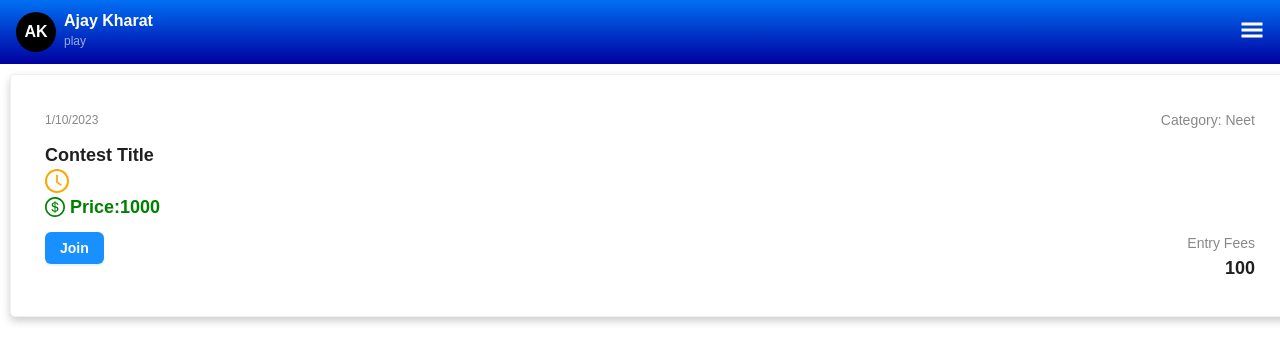
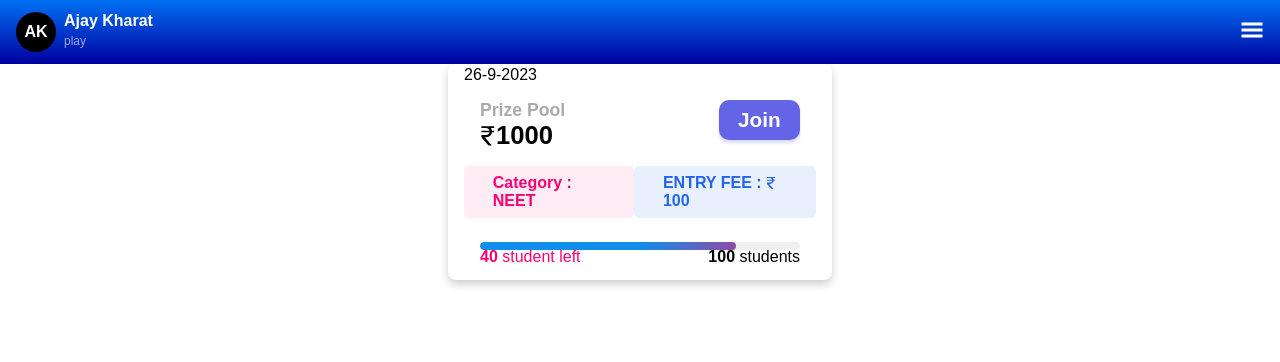
Before and after one commit to ewq3666/frontend, a React (Create React App) app: page / in a window 1280 px wide. Shown: the top 362 px of the page. Built offline with nearby package versions, Linux system fonts and the light colour scheme; sample sign-in values are in the browser's storage.

Commit message:
contestcard add

```diff
--- a/src/Components/ContestCard/ContestCard.jsx
+++ b/src/Components/ContestCard/ContestCard.jsx
@@ -1,70 +1,58 @@
 import React, { useState, useEffect } from 'react';
-import { Card, Button } from 'antd';
-import { ClockCircleOutlined, DollarCircleOutlined } from '@ant-design/icons';
-import './styles.scss';
+import { Card, Button, Progress } from 'antd';
+import './contestcard.scss';
+import { BsCurrencyRupee } from 'react-icons/bs';
 
 const ContestCard = () => {
-  const [countdown, setCountdown] = useState({ days: 0, hours: 0, minutes: 0, seconds: 0 });
 
-  const calculateCountdown = () => {
-    const targetDate = new Date('2023-01-10T00:00:00Z');
-    const now = new Date();
-    const timeDifference = targetDate - now;
+  const currentDate = new Date();
+  const year = currentDate.getFullYear();
+  const month = currentDate.getMonth() + 1;
+  const day = currentDate.getDate();
+  const formattedDate = `${day}-${month}-${year}`;
 
-    if (timeDifference > 0) {
-      const days = Math.floor(timeDifference / (1000 * 60 * 60 * 24));
-      const hours = Math.floor((timeDifference % (1000 * 60 * 60 * 24)) / (1000 * 60 * 60));
-      const minutes = Math.floor((timeDifference % (1000 * 60 * 60)) / (1000 * 60));
-      const seconds = Math.floor((timeDifference % (1000 * 60)) / 1000);
-
-      setCountdown({ days, hours, minutes, seconds });
-    }
-  };
-
-  useEffect(() => {
-    const interval = setInterval(calculateCountdown, 1000);
-
-    return () => {
-      clearInterval(interval);
-    };
-  }, []);
+  const [progress, setProgress] = useState(80)
+  const twoColors = { '50%': '#108ee9', '100%': '#e31f77' };
 
   return (
-    <Card className="contest-card">
-      <div className="contest-card-header">
-        <div className="contest-card-date">
-          <p className="date-text">1/10/2023</p>
+    <div className="contest-card">
+      <div className="contest-card__header-time-container">
+        <p>{formattedDate}</p>
+      </div>
+      <div className="contest-card__header">
+        <div className="contest-card__header-left">
+          <span className='contest-card__header-title'>Prize Pool</span>
+          <span className='contest-card__header-amount'><BsCurrencyRupee className='icon' />1000</span>
         </div>
-        <div className="contest-card-category">
-          <p>Category: Neet</p>
+        <div className="contest-card__header-right">
+          <button >Join</button>
         </div>
       </div>
-      <div className="contest-card-content">
-        <h2 className="title-text">Contest Title</h2>
-        <p className="countdown-text">
-          <ClockCircleOutlined className="countdown-icon" />
-          <span className="countdown-value">
-            {countdown.days > 0 && `${countdown.days}d `}
-            {countdown.hours > 0 && `${countdown.hours}h `}
-            {countdown.minutes > 0 && `${countdown.minutes}m `}
-            {countdown.seconds > 0 && `${countdown.seconds}s`}
+      <div className="contest-card__mid">
+        <div className="contest-card__mid-category">
+          <span>
+            Category : NEET
           </span>
-        </p>
-        <p className="price-text">
-          <DollarCircleOutlined className="price-icon" />
-          Price: <span className="price-value">1000</span>
-        </p>
-      </div>
-      <div className="contest-card-footer">
-        <Button type="primary" className="join-button">
-          Join
-        </Button>
-        <div className="entry-fees">
-          <p className="fees-text">Entry Fees</p>
-          <p className="fees-value">100</p>
+        </div>
+        <div className="contest-card__mid-entryfee">
+          <span>
+            ENTRY FEE : <BsCurrencyRupee className='icon' />100
+          </span>
         </div>
       </div>
-    </Card>
+      <div className="contest-card__bottom">
+        <Progress
+          className='progress-bar'
+          percent={progress}
+          showInfo={false}
+          strokeColor={twoColors}
+        />
+        <div className="contest-card__bottom-title">
+          <span className='title-first'><b>40</b> student left</span>
+          <span className='title-second'><b>100</b> students</span>
+        </div>
+      </div>
+    </div>
   );
 };
 
--- /dev/null
+++ b/src/Components/ContestCard/contestcard.scss
@@ -0,0 +1,132 @@
+.contest-card {
+    width: 30%;
+    border-radius: 8px;
+    box-shadow: 0 4px 8px rgba(0, 0, 0, 0.2);
+    margin: auto;
+    padding: 0.1rem 1rem;
+    &__header {
+        display: flex;
+        margin: 1rem;
+        justify-content: space-between;
+        flex-direction: row;
+        &-left {
+            display: flex;
+            flex-direction: column;
+        }
+        &-title {
+            color: rgb(173, 170, 170);
+            font-size: 1.1rem;
+            font-weight: 600;
+        }
+        &-amount {
+            font-size: 1.6rem;
+            font-weight: 600;
+            .icon {
+                margin: -0.3rem;
+            }
+        }
+        &-right {
+            button {
+                background: rgb(100, 100, 230);
+                color: white;
+                padding: 0.5rem 1.2rem;
+                border-radius: 10px;
+                border: none;
+                font-weight: 700;
+                font-size: 1.3rem;
+                box-shadow: 0 3px 3px rgba(66, 74, 218, 0.2);
+            }
+        }
+    }
+    &__mid {
+        display: flex;
+        justify-content: space-around;
+        margin-bottom: 1rem;
+        &-category,
+        &-entryfee {
+            background: #ffecf4;
+            color: #ff0074;
+            padding: 0.5rem 1.8rem;
+            border-radius: 5px;
+            font-weight: 600;
+        }
+        &-entryfee {
+            background: #e8effd;
+            color: #2164e9;
+            .icon {
+                margin: -0.2rem;
+            }
+        }
+        &-test {
+            background: #f6eecb;
+            color: #efc509;
+            .icon {
+                margin: -0.2rem;
+            }
+        }
+    }
+    &__bottom {
+        margin: 0.8rem 1rem;
+        &-title {
+            display: flex;
+            justify-content: space-between;
+            margin-top: -0.5rem;
+            .title-first {
+                color: #ff0074;
+            }
+            .title-second {
+                color: black;
+            }
+        }
+    }
+}
+// Responsive
+@media (max-width: 480px) {
+    .contest-card {
+        width: fit-content;
+        margin: 1rem;
+        &__header {
+            margin: 0.2rem;
+            padding-top: 0.6rem;
+            &-title {
+                font-size: 0.9rem;
+            }
+            &-amount {
+                font-size: 1.3rem;
+                font-weight: 700;
+                .icon {
+                    margin: -0.1rem;
+                    font-size: 1.10rem;
+                }
+            }
+            &-right {
+                button {
+                    padding: 0.5rem 1rem;
+                    font-size: 1.2rem;
+                }
+            }
+        }
+        &__mid {
+            margin: 1rem 0rem;
+            &-category,
+            &-entryfee {
+                margin: 0.2rem;
+                padding: 0.5rem 1rem;
+                font-weight: 600;
+            }
+        }
+        &__bottom {
+            margin: 0.5rem 0.4rem;
+            &-title {
+                padding: 0rem 0.1rem;
+                margin-top: -0.4rem;
+                .title-first {
+                    color: #ff0074;
+                }
+                .title-second {
+                    color: black;
+                }
+            }
+        }
+    }
+}
--- a/src/Components/ContestCard/styles.scss
+++ /dev/null
@@ -1,106 +0,0 @@
-/* ContestCard.scss */
-
-.contest-card {
-    width: 100%;
-    margin: 10px;
-    padding: 10px;
-    border-radius: 5px;
-    box-shadow: 0 4px 8px rgba(0, 0, 0, 0.2);
-  }
-
-  .contest-card-header {
-    display: flex;
-    justify-content: space-between;
-    align-items: center;
-    margin-bottom: 5px;
-  }
-
-  .date-text {
-    font-size: 12px;
-    color: #888;
-    margin: 0;
-  }
-
-  .contest-card-category {
-    color: #888;
-    font-size: 14px;
-  }
-
-  .contest-card-content {
-    margin: 10px 0;
-  }
-
-  .title-text {
-    font-size: 18px;
-    font-weight: bold;
-    margin: 0;
-  }
-
-  .countdown-text {
-    display: flex;
-    align-items: center;
-    color: orange;
-    font-size: 20px;
-    font-weight: bold;
-  }
-
-  .countdown-icon {
-    font-size: 24px;
-    margin-right: 5px;
-    color: orange;
-  }
-
-  .countdown-value {
-    color: orange;
-    font-weight: bold;
-  }
-
-  .price-text {
-    display: flex;
-    align-items: center;
-    color: green;
-    font-size: 18px;
-    font-weight: bold;
-  }
-
-  .price-icon {
-    font-size: 20px;
-    margin-right: 5px;
-    color: green;
-  }
-
-  .price-value {
-    color: green;
-    font-weight: bold;
-    font-size: 18px;
-  }
-
-  .contest-card-footer {
-    display: flex;
-    justify-content: space-between;
-  }
-
-  .join-button {
-    background-color: #1890ff;
-    color: white;
-    font-weight: bold;
-    border: none;
-  }
-
-  .entry-fees {
-    display: flex;
-    flex-direction: column;
-    align-items: flex-end;
-  }
-
-  .fees-text {
-    color: #888;
-    font-size: 14px;
-    margin: 0;
-  }
-
-  .fees-value {
-    font-weight: bold;
-    font-size: 18px;
-    margin: 0;
-  }
```
